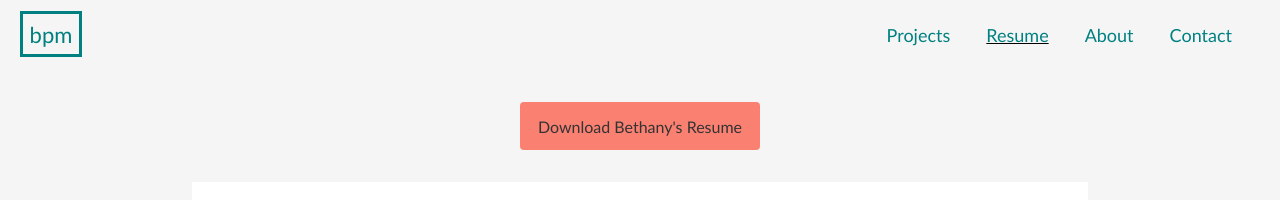
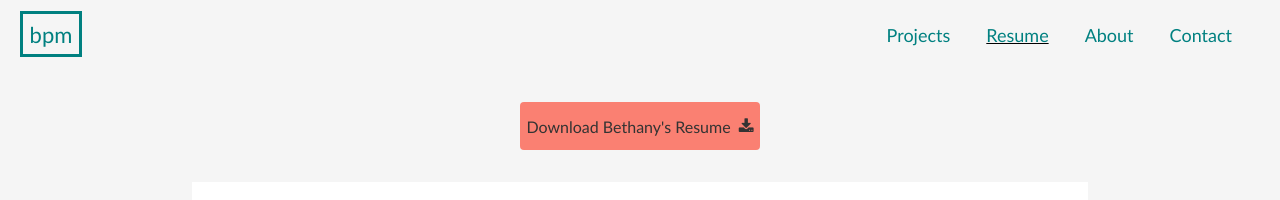
Before and after one commit to justcallmebeef/portfolio, a React (Create React App) app: page /resume in a window 1280 px wide. Shown: the top 200 px of the page. Built offline with nearby package versions, Linux system fonts and the light colour scheme.

Commit message:
added over states over my links on projects and resume

```diff
--- a/src/App.css
+++ b/src/App.css
@@ -86,6 +86,16 @@ body {
   margin-bottom: 2em;
 }
 
+.resumeButton:hover {
+  background-color: #008080;
+  color: whitesmoke;
+}
+
+#resumeIcon {
+  padding-left: .5em;
+  color: #333333;
+}
+
 .projectsDiv {
   border-top: #FA8072 10px solid;
   display: flex;
@@ -106,6 +116,12 @@ body {
   height: 300px;
   border: #333333 solid;
   text-decoration: none;
+  box-shadow: 0 4px 8px 0 rgba(0, 0, 0, 0.2), 0 6px 20px 0 rgba(0, 0, 0, 0.19);
+  transition: all .2s ease-in-out;
+}
+
+.projectHolder:hover {
+  transform: scale(1.1)
 }
 
 .circle1 {
--- a/src/components/Resume.js
+++ b/src/components/Resume.js
@@ -20,7 +20,9 @@ const Resume = (props) => {
             </nav>
             <div className="resumeDiv">
             <a href="https://docs.google.com/document/d/16n3BzpKDFfn1SKDxJNaQt1lctZnLB_1tllDK-_vL89c/export?format=pdf">
-                    <div className="resumeButton">Download Bethany's Resume</div>
+                    <div className="resumeButton">Download Bethany's Resume
+                        <i id="resumeIcon" class="fa fa-download"></i>
+                    </div>
                 </a>
                 <img className="resume" src={resume} alt="resume" />
             </div>
```
